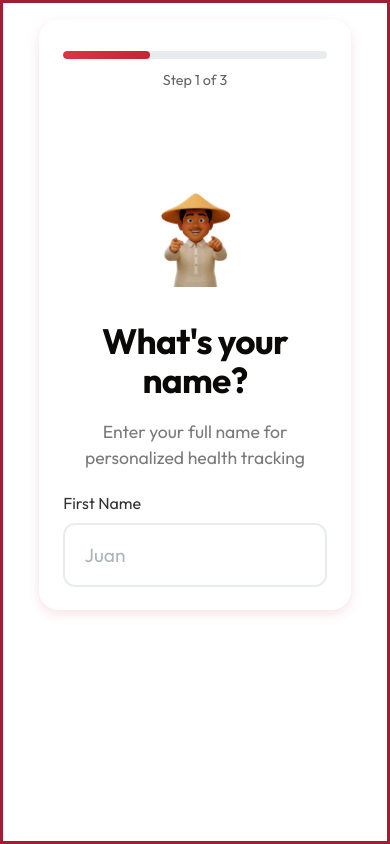
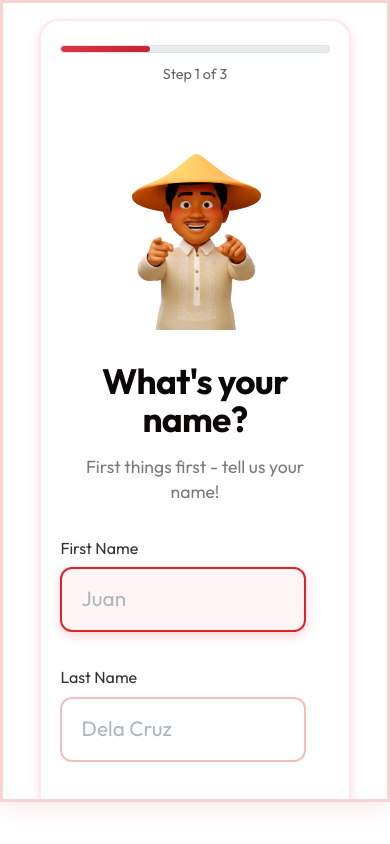
Before and after one commit to kevs0444/4in1-vital-sign, a React (Create React App) app in the folder frontend/: page /name in a window 390 px wide. Built offline with nearby package versions, Linux system fonts and the light colour scheme.

Commit message:
nering done on name portion

```diff
--- a/frontend/src/pages/Name/Name.css
+++ b/frontend/src/pages/Name/Name.css
@@ -55,50 +55,52 @@
   --border-radius-lg: 20px;
 }
 
-/* Main Container */
+/* Main Container - Maximized space */
 .name-container {
   display: flex;
   flex-direction: column;
   align-items: center;
   justify-content: flex-start;
-  min-height: 100vh;
-  min-height: 100dvh;
+  min-height: 95vh; /* 95% of viewport height */
+  min-height: 95dvh;
   background-color: var(--background-color);
-  padding: 1.5rem;
+  padding: 1rem;
   position: fixed;
   top: 0;
   left: 0;
   right: 0;
-  bottom: 0;
+  bottom: 5vh; /* 5% space for keyboard */
   overflow: hidden;
   width: 100%;
-  border: 4px solid var(--red-300);
-  box-shadow: 0 0 20px rgba(220, 38, 38, 0.3);
+  border: 3px solid rgba(220, 38, 38, 0.2);
+  box-shadow: 0 0 30px rgba(220, 38, 38, 0.15);
+  border-radius: 0;
 }
 
-/* Content Area */
+/* Content Area - Maximized */
 .name-content {
   background: #ffffff;
   border-radius: var(--border-radius-lg);
-  padding: 3rem 2.5rem;
+  padding: 2.5rem 2rem;
   width: 100%;
-  max-width: 750px;
+  max-width: 800px; /* Wider container */
   box-shadow: var(--shadow-medium);
   text-align: center;
   display: flex;
   flex-direction: column;
-  gap: 2rem;
+  gap: 1.5rem;
   margin: 0 auto;
-  height: 70vh;
-  max-height: 70vh;
+  height: 100%;
+  max-height: 100%;
   overflow-y: auto;
   position: relative;
   z-index: 1;
+  border: 2px solid rgba(220, 38, 38, 0.1);
 }
 
-/* Keyboard Area */
+/* Keyboard Area - 5% space */
 .keyboard-space {
-  height: 30vh;
+  height: 5vh;
   width: 100%;
   position: fixed;
   bottom: 0;
@@ -111,6 +113,7 @@
 .progress-container {
   width: 100%;
   flex-shrink: 0;
+  margin-bottom: 0.5rem;
 }
 
 .progress-bar {
@@ -119,7 +122,8 @@
   background: #e9ecef;
   border-radius: 10px;
   overflow: hidden;
-  margin-bottom: 0.8rem;
+  margin-bottom: 0.5rem;
+  border: 1px solid rgba(0, 0, 0, 0.05);
 }
 
 .progress-fill {
@@ -130,54 +134,63 @@
 }
 
 .progress-step {
-  font-size: 1.2rem;
+  font-size: 1.1rem;
   color: var(--text-color);
   font-weight: 500;
 }
 
-/* Image Section */
+/* Image Section - Made much larger */
 .name-image {
   flex-shrink: 0;
-  margin: 1rem 0;
+  margin: 0.5rem 0 1rem 0;
 }
 
 .vital-sign-logo {
-  max-width: 200px;
+  max-width: 280px; /* Much larger logo */
+  width: 100%;
   height: auto;
   object-fit: contain;
+  filter: brightness(1.1) contrast(1.1);
 }
 
 /* Header Section */
 .name-header {
   flex-shrink: 0;
+  margin-bottom: 0.5rem;
 }
 
 .name-title {
   color: var(--main-title-color);
-  font-size: 3.5rem;
+  font-size: 3.2rem;
   font-weight: 700;
   letter-spacing: -0.02em;
   line-height: 1.1;
-  margin: 0 0 1.2rem 0;
+  margin: 0 0 1rem 0;
 }
 
 .name-subtitle {
   color: var(--text-color);
-  font-size: 1.6rem;
+  font-size: 1.5rem;
   font-weight: 400;
   opacity: 0.8;
-  line-height: 1.5;
+  line-height: 1.4;
   margin: 0;
 }
 
-/* Form Section */
+/* Form Section - Optimized spacing */
 .name-form {
   flex-grow: 1;
+  display: flex;
+  flex-direction: column;
+  justify-content: center;
+  margin: 0.5rem 0;
 }
 
 .name-input-group {
   display: flex;
-  gap: 1.5rem;
+  flex-direction: column;
+  gap: 1.2rem;
+  width: 100%;
 }
 
 /* Input Styles */
@@ -193,11 +206,11 @@
 .name-input {
   width: 100%;
   padding: 1.2rem 1.5rem;
-  border: 2px solid #e9ecef;
+  border: 2px solid rgba(220, 38, 38, 0.3);
   border-radius: var(--border-radius);
   outline: none;
-  font-size: 1.3rem;
-  min-height: 60px;
+  font-size: 1.4rem;
+  min-height: 65px;
   box-sizing: border-box;
   transition: all 0.3s ease;
   background: #ffffff;
@@ -208,6 +221,7 @@
   border-color: var(--red-500);
   background: #fff5f5;
   box-shadow: var(--shadow-red);
+  transform: translateY(-1px);
 }
 
 .name-input:hover {
@@ -216,7 +230,7 @@
 
 .name-input::placeholder {
   color: #adb5bd;
-  font-size: 1.2rem;
+  font-size: 1.3rem;
 }
 
 /* Action Buttons */
@@ -224,6 +238,7 @@
   width: 100%;
   margin-top: auto;
   flex-shrink: 0;
+  padding-top: 1rem;
 }
 
 .buttons-container {
@@ -235,36 +250,37 @@
 
 /* Both buttons same size */
 .back-button {
-  padding: 1.5rem 2rem !important;
+  padding: 1.3rem 2rem !important;
   border: 2px solid var(--red-500) !important;
   border-radius: var(--border-radius-lg) !important;
   background: transparent !important;
   color: var(--red-500) !important;
   cursor: pointer;
-  font-size: 1.5rem !important;
+  font-size: 1.4rem !important;
   font-weight: 600 !important;
   transition: all 0.3s ease !important;
-  min-height: 80px;
+  min-height: 70px;
   width: 100%;
 }
 
 .back-button:hover {
   background: #fff5f5 !important;
   transform: translateY(-2px);
+  box-shadow: 0 6px 18px rgba(220, 38, 38, 0.15);
 }
 
 .continue-button {
-  padding: 1.5rem 2rem !important;
+  padding: 1.3rem 2rem !important;
   border: none !important;
   border-radius: var(--border-radius-lg) !important;
   background: var(--red-500) !important;
   color: white !important;
   cursor: pointer;
-  font-size: 1.5rem !important;
+  font-size: 1.4rem !important;
   font-weight: 600 !important;
   transition: all 0.3s ease !important;
   box-shadow: var(--shadow-red) !important;
-  min-height: 80px;
+  min-height: 70px;
   width: 100%;
 }
 
@@ -288,20 +304,19 @@
 /* Responsive Design */
 @media (max-width: 768px) {
   .name-container {
-    padding: 1rem;
-    border: 3px solid var(--red-300);
+    padding: 0.8rem;
+    min-height: 95vh;
+    bottom: 5vh;
   }
 
   .name-content {
-    padding: 2.5rem 2rem;
+    padding: 2rem 1.5rem;
     max-width: 95%;
-    height: 70vh;
-    max-height: 70vh;
-    gap: 1.5rem;
+    gap: 1.2rem;
   }
 
   .name-title {
-    font-size: 2.8rem;
+    font-size: 2.6rem;
   }
 
   .name-subtitle {
@@ -313,20 +328,20 @@
   }
 
   .name-input {
-    font-size: 1.2rem;
-    padding: 1rem 1.2rem;
-    min-height: 55px;
+    font-size: 1.3rem;
+    padding: 1.1rem 1.3rem;
+    min-height: 60px;
   }
 
   .back-button,
   .continue-button {
-    font-size: 1.4rem !important;
-    min-height: 70px;
-    padding: 1.2rem 1.5rem !important;
+    font-size: 1.3rem !important;
+    min-height: 65px;
+    padding: 1.1rem 1.5rem !important;
   }
 
   .progress-step {
-    font-size: 1.1rem;
+    font-size: 1rem;
   }
 
   .progress-bar {
@@ -334,13 +349,12 @@
   }
 
   .vital-sign-logo {
-    max-width: 150px;
+    max-width: 220px;
   }
 }
 
 @media (max-width: 576px) {
   .name-input-group {
-    flex-direction: column;
     gap: 1rem;
   }
 
@@ -358,12 +372,18 @@
   }
 
   .name-content {
-    padding: 2rem 1.5rem;
-    gap: 1.2rem;
+    padding: 1.5rem 1.2rem;
+    gap: 1rem;
   }
 
   .vital-sign-logo {
-    max-width: 120px;
+    max-width: 180px;
+  }
+
+  .name-input {
+    font-size: 1.2rem;
+    padding: 1rem 1.2rem;
+    min-height: 55px;
   }
 }
 
@@ -372,15 +392,15 @@
   .name-container {
     align-items: flex-start;
     padding-top: 0.5rem;
-    border: 3px solid var(--red-300);
+    min-height: 95vh;
+    bottom: 5vh;
   }
 
   .name-content {
-    padding: 1.5rem 2rem;
-    max-height: 70vh;
-    height: 70vh;
+    padding: 1.2rem 1.5rem;
+    max-height: 100%;
     overflow-y: auto;
-    gap: 1rem;
+    gap: 0.8rem;
   }
 
   .name-input {
@@ -391,13 +411,13 @@
 
   .back-button,
   .continue-button {
-    min-height: 60px;
-    padding: 1rem 1.2rem !important;
-    font-size: 1.3rem !important;
+    min-height: 55px;
+    padding: 0.9rem 1.2rem !important;
+    font-size: 1.2rem !important;
   }
 
   .name-title {
-    font-size: 2rem;
+    font-size: 1.8rem;
     margin-bottom: 0.5rem;
   }
 
@@ -406,7 +426,7 @@
   }
 
   .vital-sign-logo {
-    max-width: 100px;
+    max-width: 120px;
   }
 }
 
@@ -431,7 +451,6 @@
     padding-left: max(1rem, env(safe-area-inset-left));
     padding-right: max(1rem, env(safe-area-inset-right));
     padding-top: max(1rem, env(safe-area-inset-top));
-    padding-bottom: max(1rem, env(safe-area-inset-bottom));
   }
 }
 
@@ -448,3 +467,22 @@
     min-height: -webkit-fill-available;
   }
 }
+
+/* Custom scrollbar for content */
+.name-content::-webkit-scrollbar {
+  width: 6px;
+}
+
+.name-content::-webkit-scrollbar-track {
+  background: #f1f1f1;
+  border-radius: 3px;
+}
+
+.name-content::-webkit-scrollbar-thumb {
+  background: var(--red-300);
+  border-radius: 3px;
+}
+
+.name-content::-webkit-scrollbar-thumb:hover {
+  background: var(--red-400);
+}
--- a/frontend/src/pages/Name/Name.jsx
+++ b/frontend/src/pages/Name/Name.jsx
@@ -14,29 +14,19 @@ export default function Name() {
   const formRef = useRef(null);
   const firstNameInputRef = useRef(null);
   const lastNameInputRef = useRef(null);
-  const initialHeight = useRef(window.innerHeight);
 
   useEffect(() => {
     const timer = setTimeout(() => setIsVisible(true), 100);
-    initialHeight.current = window.innerHeight;
 
-    const handleResize = () => {
-      const currentHeight = window.visualViewport?.height || window.innerHeight;
-    };
-
-    if (window.visualViewport) {
-      window.visualViewport.addEventListener("resize", handleResize);
-    } else {
-      window.addEventListener("resize", handleResize);
-    }
+    // Auto-focus on first name input
+    setTimeout(() => {
+      if (firstNameInputRef.current) {
+        firstNameInputRef.current.focus();
+      }
+    }, 500);
 
     return () => {
       clearTimeout(timer);
-      if (window.visualViewport) {
-        window.visualViewport.removeEventListener("resize", handleResize);
-      } else {
-        window.removeEventListener("resize", handleResize);
-      }
     };
   }, []);
 
@@ -84,7 +74,7 @@ export default function Name() {
               <span className="progress-step">Step 1 of 3</span>
             </div>
 
-            {/* Image Section */}
+            {/* Image Section - Made larger */}
             <div className="name-image" role="img" aria-label="Name Page Illustration">
               <img
                 src={nameImage}
@@ -97,7 +87,7 @@ export default function Name() {
             <div className="name-header">
               <h1 className="name-title">What's your name?</h1>
               <p className="name-subtitle" id="name-subtitle">
-                Enter your full name for personalized health tracking
+                First things first - tell us your name!
               </p>
             </div>
 
@@ -182,6 +172,7 @@ export default function Name() {
           </motion.div>
         </Col>
       </Row>
+      {/* 5% space between container and keyboard */}
       <div className="keyboard-space" aria-hidden="true"></div>
     </Container>
   );
```
Also changed, not shown: frontend/src/assets/images/name.png.
